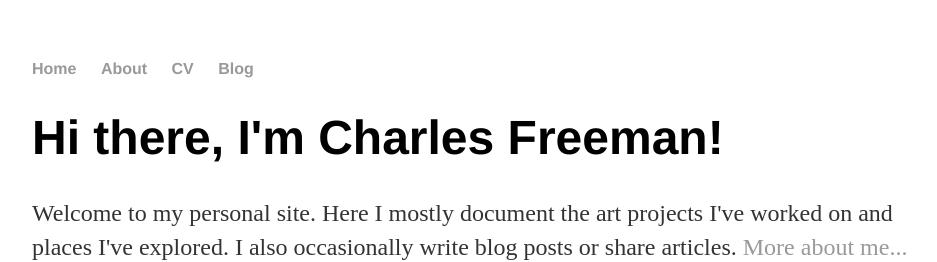
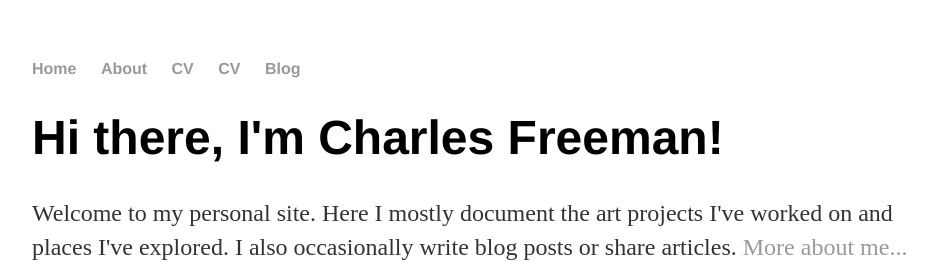
Before and after one commit to charlesfreeman/charlesfreeman.github.io, a Jekyll site: the page built from index.html, in a window 1280 px wide. Shown: the top 262 px of the page, without its empty margins (160-1097 px from the left). Built offline with Jekyll 4.4.1, drawn with Linux system fonts in a browser that asks for light colours.

```diff
--- a/_layouts/default.html
+++ b/_layouts/default.html
@@ -10,7 +10,8 @@
 	    		<ul>
 	        		<li><a href="/">Home</a></li>
 		        	<li><a href="/about">About</a></li>
-	        		<li><a href="/cv">CV</a></li>
+	        		<li><a href="/art-pieces">CV</a></li>
+				<li><a href="/exploration-photos">CV</a></li>
 	        		<li><a href="/blog">Blog</a></li>
 	    		</ul>
 			</nav>
```
